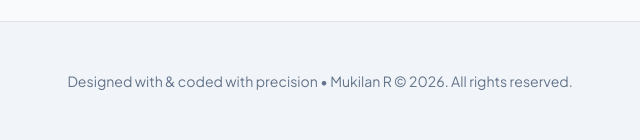
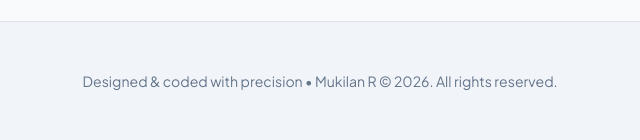
Before and after one commit to MukilanRavi17/My-Portfolio, a website: page index.html in a window 1280 px wide. Shown: the part 7852-7992 px from the top of the page, 320-960 px from the left. Drawn offline with Linux system fonts and the light colour scheme.

Commit message:
index.html

```diff
--- a/index.html
+++ b/index.html
@@ -1136,7 +1136,7 @@
         </a>
 
         <div class="footer-copyright">
-          Designed with &amp; coded with precision • Mukilan R &copy; 2026. All rights reserved.
+          Designed &amp; coded with precision • Mukilan R &copy; 2026. All rights reserved.
         </div>
 
         <div class="social-links">
```
